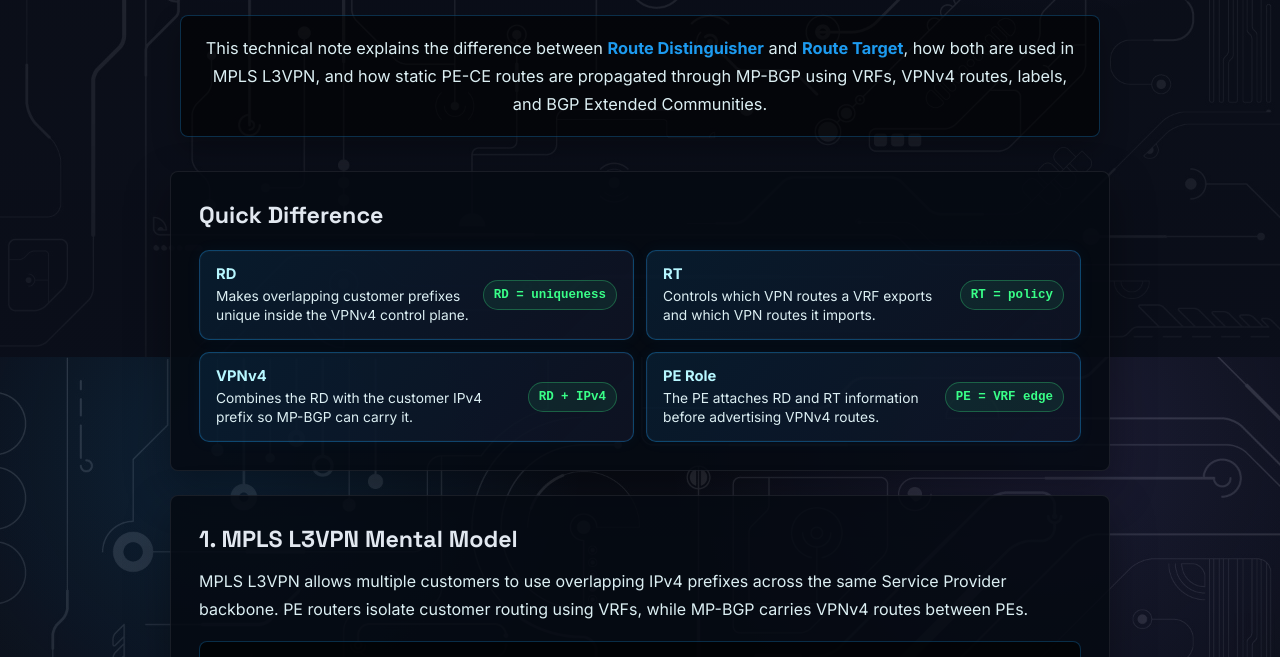
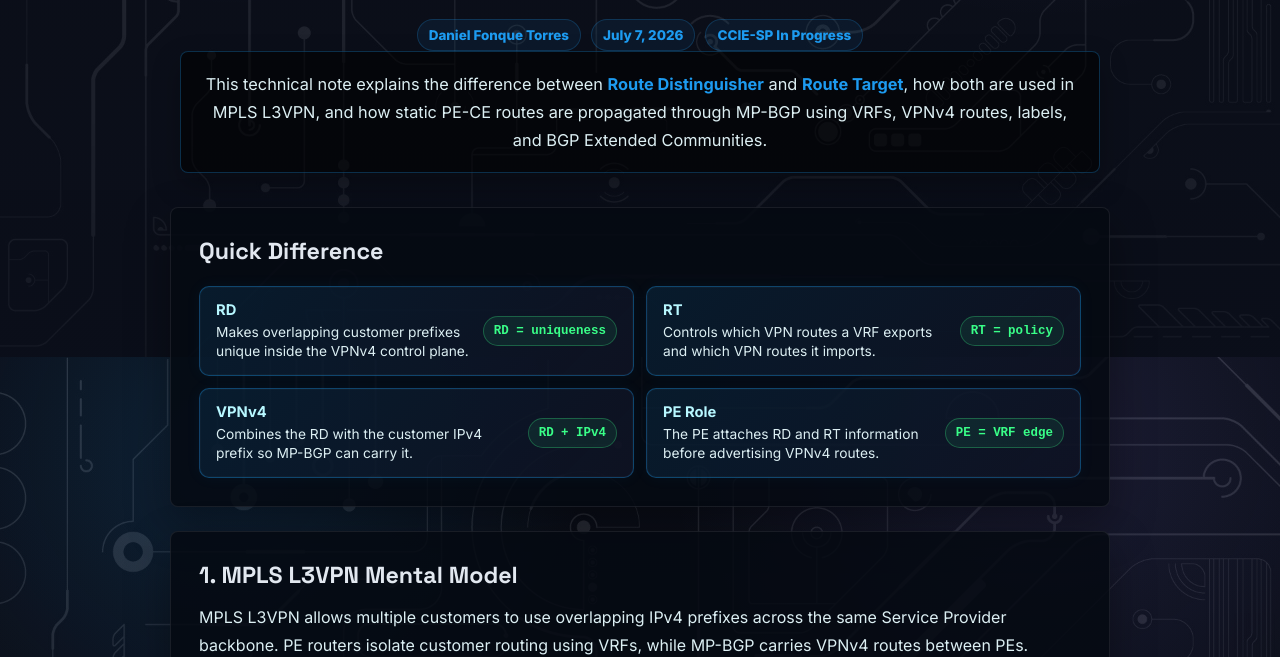
Before and after one commit to dfonquet/TechVortexHub, a website: page My_Website/Blog/route-target-rd-l3vpn.html in a window 1280 px wide. Shown: the part 443-1100 px from the top of the page. Drawn offline with Linux system fonts and the light colour scheme.

Commit message:
Normalize blog article metadata
- Added missing visible author, publication date, and status metadata to the RD/RT article.
- Updated the NetLab-Core article header badge to match the rest of the blog articles.
- Verified that all blog articles now include consistent article metadata.

```diff
--- a/My_Website/Blog/route-target-rd-l3vpn.html
+++ b/My_Website/Blog/route-target-rd-l3vpn.html
@@ -46,6 +46,12 @@
           <span>MP-BGP</span>
           <span>VPNv4</span>
           <span>VRF Import/Export</span>
+        </div>
+
+        <div class="article-meta">
+          <span>Daniel Fonque Torres</span>
+          <span>July 7, 2026</span>
+          <span>CCIE-SP In Progress</span>
         </div>
 
         <div class="hero-summary">
```
Also changed, not shown: My_Website/Blog/netlab-core-eve-ng-golden-image.html (+1 -1 lines).
